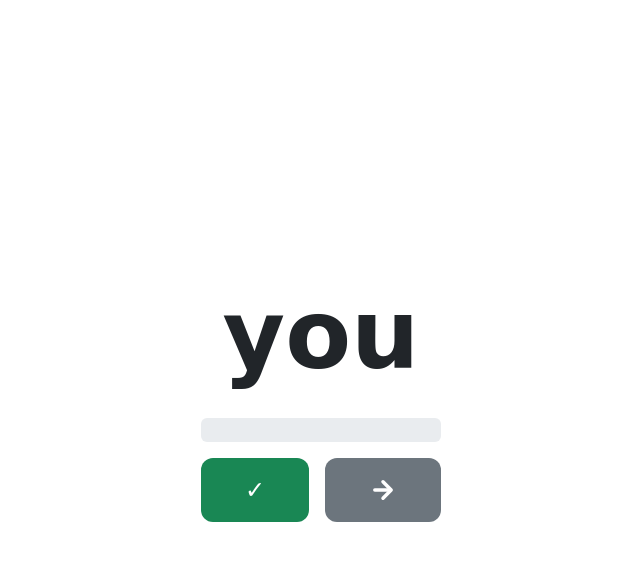
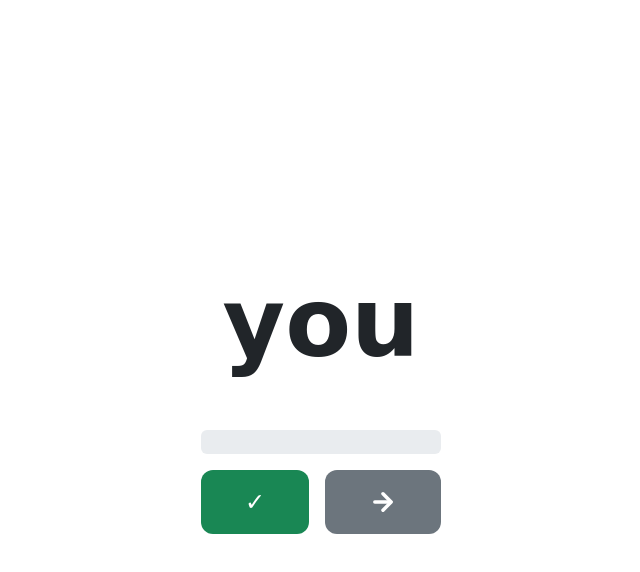
Before and after one commit to mokagio/tricky-words-trainer, a React (Vite) app: page / in a window 1280 px wide. Both pictures are taken after a click on the button "Blue". Shown: the top 572 px of the page, without its empty margins (319-959 px from the left). Built offline with nearby package versions, Linux system fonts and the light colour scheme.

Commit message:
More space between word and buttons

```diff
--- a/src/App.jsx
+++ b/src/App.jsx
@@ -119,7 +119,7 @@ export default function App() {
         </>
       ) : currentWord ? (
         <>
-          <h1 className="mb-4 display-1 fw-bold" style={{ fontSize: "6rem" }}>{currentWord}</h1>
+          <h1 className="mb-5 display-1 fw-bold" style={{ fontSize: "6rem" }}>{currentWord}</h1>
           <div className="progress mb-3" style={{ height: "1.5rem", width: "240px" }}>
             <div
               className="progress-bar"
```
